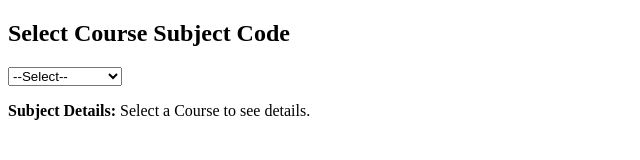
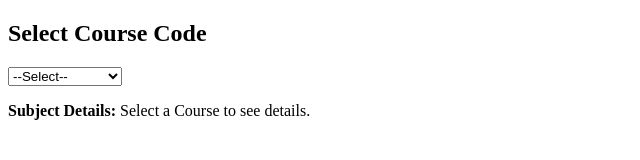
Before and after one commit to MGYCE/coursecode.github.io, a plain HTML site: page index.html in a window 1280 px wide. Shown: the whole page, without its empty margins (0-640 px from the left). Drawn offline with Linux system fonts and the light colour scheme.

Commit message:
Update index.html

```diff
--- a/index.html
+++ b/index.html
@@ -16,7 +16,7 @@
   </script>
 </head>
 <body>
-  <h2>Select Course Subject Code</h2>
+  <h2>Select Course Code</h2>
   <select id="subjectCode" onchange="getSubjectDetails()">
     <option value="">--Select--</option>
     <option value="MGYCEDCA03">MGYCEDCA03</option>
```
